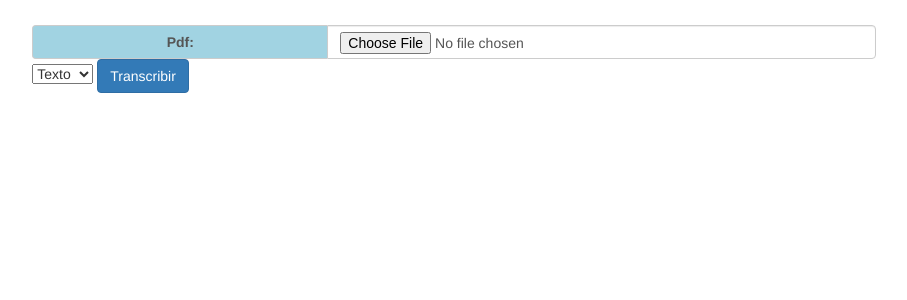
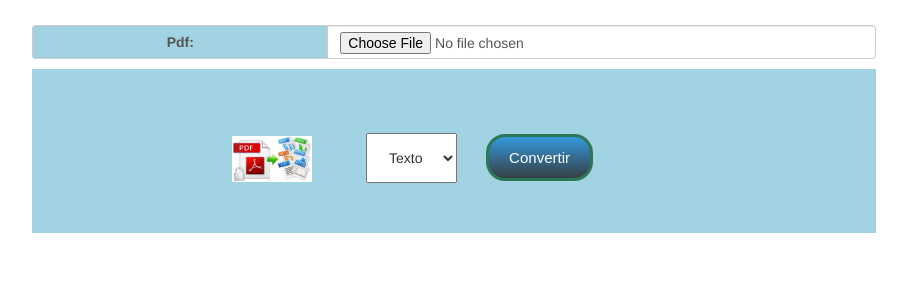
Before and after one commit to 815edwar/SIGPAE, a Django app: a page that uses templates/pdf.html in a window 1280 px wide. Shown: the part 203-503 px from the top of the page, without its empty margins (186-1093 px from the left). Run offline with Django 3.2, Linux system fonts and the light colour scheme; some libraries are stand-ins or nearby versions.

Commit message:
Mejorando Intefaz

```diff
--- a/sigpaeHistoricos/forms.py
+++ b/sigpaeHistoricos/forms.py
@@ -40,5 +40,5 @@ class AddPdfForm(forms.ModelForm):
         for key in self.fields:
             self.fields[key].widget.attrs['class'] = 'form-control '
             self.fields[key].widget.attrs['aria-describedby'] = "basic-addon1"
-            self.fields[key].required = False
-            self.fields[key].widget.attrs['required'] = 'False'
+            self.fields[key].required = True
+            self.fields[key].widget.attrs['required'] = 'True'
--- a/static/css/base.css
+++ b/static/css/base.css
@@ -9,9 +9,15 @@ body {
 #navbar {
 	border-radius: 0;
 	background-color:#a1d3e2 ;
-	color: #000000;
+	color:   #000000;
 	font-family: sans-serif;
 	border-color: #ffffff;
+  color: ;
+}
+
+.clip{
+  width: 80px;
+  margin-left: 150px;
 }
 
 #trans {
@@ -25,6 +31,114 @@ body {
 #panel_config {
 	text-align: center;
 }
+
+#trans1 {
+  text-align: center;
+  margin-top: 30px;
+}
+
+.botonTrans {
+  background: #3498db;
+  background-image: -webkit-linear-gradient(top, #3498db, #363f45);
+  background-image: -moz-linear-gradient(top, #3498db, #363f45);
+  background-image: -ms-linear-gradient(top, #3498db, #363f45);
+  background-image: -o-linear-gradient(top, #3498db, #363f45);
+  background-image: linear-gradient(to bottom, #3498db, #363f45);
+  -webkit-border-radius: 19;
+  -moz-border-radius: 19;
+  border-radius: 19px;
+  font-family: Arial;
+  color: #ffffff;
+  font-size: 20px;
+  padding: 10px 20px 10px 20px;
+  border: solid #2c7856 3px;
+  text-decoration: none;
+}
+
+
+.tipo{
+  background-color: #a1d3e2;
+  padding: 50px;
+  margin-top: 10px;
+}
+
+.veromazu{
+  text-align: center;
+  margin-left: 50px;
+  padding: 15px;
+}
+
+.botonTrans:hover {
+  background: #c4a3b0;
+  background-image: -webkit-linear-gradient(top, #c4a3b0, #3498db);
+  background-image: -moz-linear-gradient(top, #c4a3b0, #3498db);
+  background-image: -ms-linear-gradient(top, #c4a3b0, #3498db);
+  background-image: -o-linear-gradient(top, #c4a3b0, #3498db);
+  background-image: linear-gradient(to bottom, #c4a3b0, #3498db);
+  text-decoration: none;
+}
+
+.botonTrans1 {
+  background: #3498db;
+  margin-top: 15px;
+  margin-left: 250px;
+  background-image: -webkit-linear-gradient(top, #3498db, #363f45);
+  background-image: -moz-linear-gradient(top, #3498db, #363f45);
+  background-image: -ms-linear-gradient(top, #3498db, #363f45);
+  background-image: -o-linear-gradient(top, #3498db, #363f45);
+  background-image: linear-gradient(to bottom, #3498db, #363f45);
+  -webkit-border-radius: 19;
+  -moz-border-radius: 19;
+  border-radius: 19px;
+  font-family: Arial;
+  color: #ffffff;
+  font-size: 15px;
+  padding: 10px 20px 10px 20px;
+  border: solid #2c7856 3px;
+  text-decoration: none;
+}
+
+.botonTrans1:hover {
+  background: #c4a3b0;
+  background-image: -webkit-linear-gradient(top, #c4a3b0, #3498db);
+  background-image: -moz-linear-gradient(top, #c4a3b0, #3498db);
+  background-image: -ms-linear-gradient(top, #c4a3b0, #3498db);
+  background-image: -o-linear-gradient(top, #c4a3b0, #3498db);
+  background-image: linear-gradient(to bottom, #c4a3b0, #3498db);
+  text-decoration: none;
+}
+
+
+.botonTrans2 {
+  background: #3498db;
+  margin-top: 15px;
+  margin-left: 25px;
+  background-image: -webkit-linear-gradient(top, #3498db, #363f45);
+  background-image: -moz-linear-gradient(top, #3498db, #363f45);
+  background-image: -ms-linear-gradient(top, #3498db, #363f45);
+  background-image: -o-linear-gradient(top, #3498db, #363f45);
+  background-image: linear-gradient(to bottom, #3498db, #363f45);
+  -webkit-border-radius: 19;
+  -moz-border-radius: 19;
+  border-radius: 19px;
+  font-family: Arial;
+  color: #ffffff;
+  font-size: 15px;
+  padding: 10px 20px 10px 20px;
+  border: solid #2c7856 3px;
+  text-decoration: none;
+}
+
+.botonTrans2:hover {
+  background: #c4a3b0;
+  background-image: -webkit-linear-gradient(top, #c4a3b0, #3498db);
+  background-image: -moz-linear-gradient(top, #c4a3b0, #3498db);
+  background-image: -ms-linear-gradient(top, #c4a3b0, #3498db);
+  background-image: -o-linear-gradient(top, #c4a3b0, #3498db);
+  background-image: linear-gradient(to bottom, #c4a3b0, #3498db);
+  text-decoration: none;
+}
+
 .pdfobject-container {
 	height: 600px;
 	width: 100%;
--- a/templates/home.html
+++ b/templates/home.html
@@ -2,9 +2,11 @@
 {% load static %}
 
 {% block content %}
-			<div id = trans >
+			<div id = "trans" >
 			      <img src="../static/images/pdftexto.png" alt="pdftexto.png">
 			       <h3>Transcribe el programa de estudio </h3>
-			       <p><a href="{% url 'agregar_pdf' %}" class="btn btn-primary" role="button">Transcribir</a>
+			</div>
+			<div id = "trans1">
+			       <p type = "submit"><a href="{% url 'agregar_pdf' %}"  class = "botonTrans" role="button">Transcribir</a></p>
 			</div>
 {% endblock %}
--- a/templates/pdf.html
+++ b/templates/pdf.html
@@ -14,13 +14,16 @@
                                             {{ field.errors }}
                                         </div>
     {% endfor %}
-        <select name="tipo">
+    <div class = "tipo">
+    <img class ="clip" src="../static/images/pdftexto.png"></img>
+        <select class = "veromazu" name="tipo">
             <option value="texto">Texto</option>
             <option value="html">HTML</option>
         </select>
+        <input type="hidden" name="csrfmiddlewaretoken" value="{{ csrf_token }}">
+        <button class="botonTrans2" type="submit" value="Registrar" id="button-signup">Convertir</button>
+    </div>
 
-        <input type="hidden" name="csrfmiddlewaretoken" value="{{ csrf_token }}">
-        <button class="btn btn-primary" type="submit" value="Registrar" id="button-signup">Transcribir</button>
     </form>
 
 {% endblock %}
```
Also changed, not shown: other parts of static/css/base.css (+29 -0 lines), templates/display_pdf.html (+5 -5 lines), static/images/clip.png (added).
